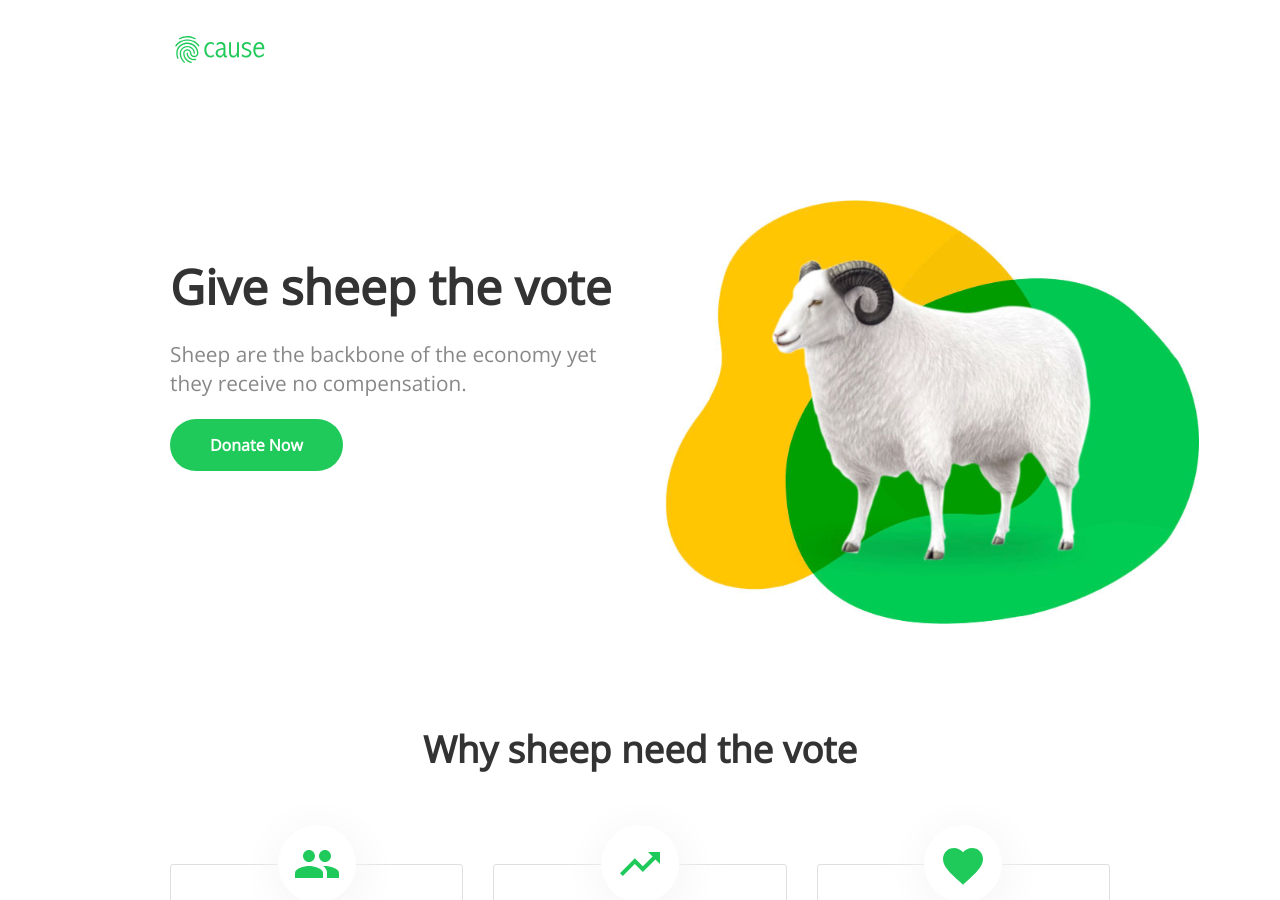
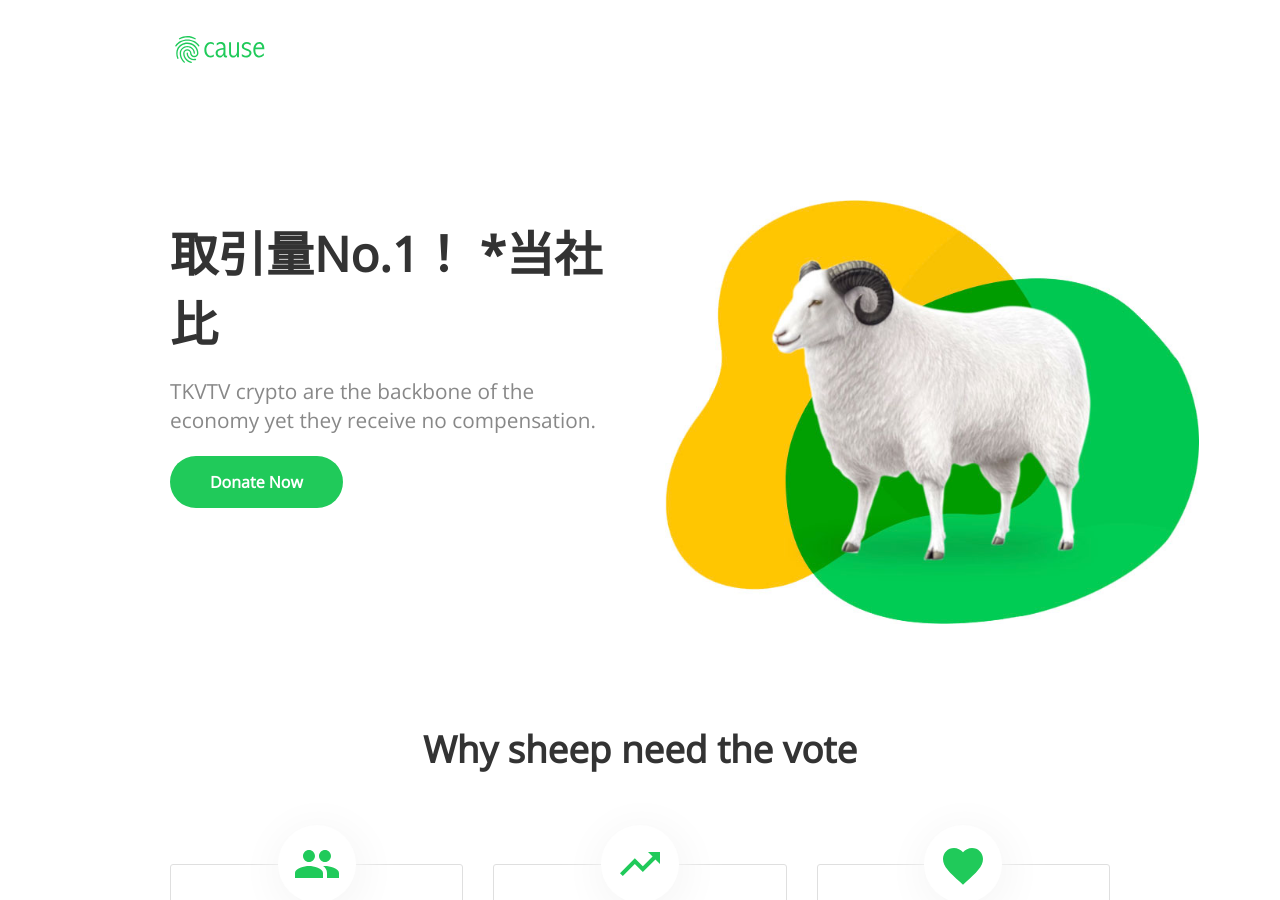
Before and after one commit to takagotch/page114, a Jekyll site: the page built from index.html, in a window 1280 px wide and 900 px high. Built offline with Jekyll 4.4.1, drawn with Linux system fonts in a browser that asks for light colours; nearby versions of some CDN libraries; a script that is not in the unit is left out.

Commit message:
Update index.html

```diff
--- a/index.html
+++ b/index.html
@@ -1,13 +1,13 @@
 ---
 layout: default
-title: The Sheep Vote
+title: TKGCCI
 ---
 <header>
 	<div class="container">
 		<div class="column">
 			<div>
-				<h1 class="editable">Give sheep the vote</h1>
-				<p class="editable">Sheep are the backbone of the economy yet they receive no compensation.</p>
+				<h1 class="editable">取引量No.1！ *当社比</h1>
+				<p class="editable">TKVTV crypto are the backbone of the economy yet they receive no compensation.</p>
 				<div class="button">
 					<a href="#donate">Donate Now</a>
 				</div>
```
